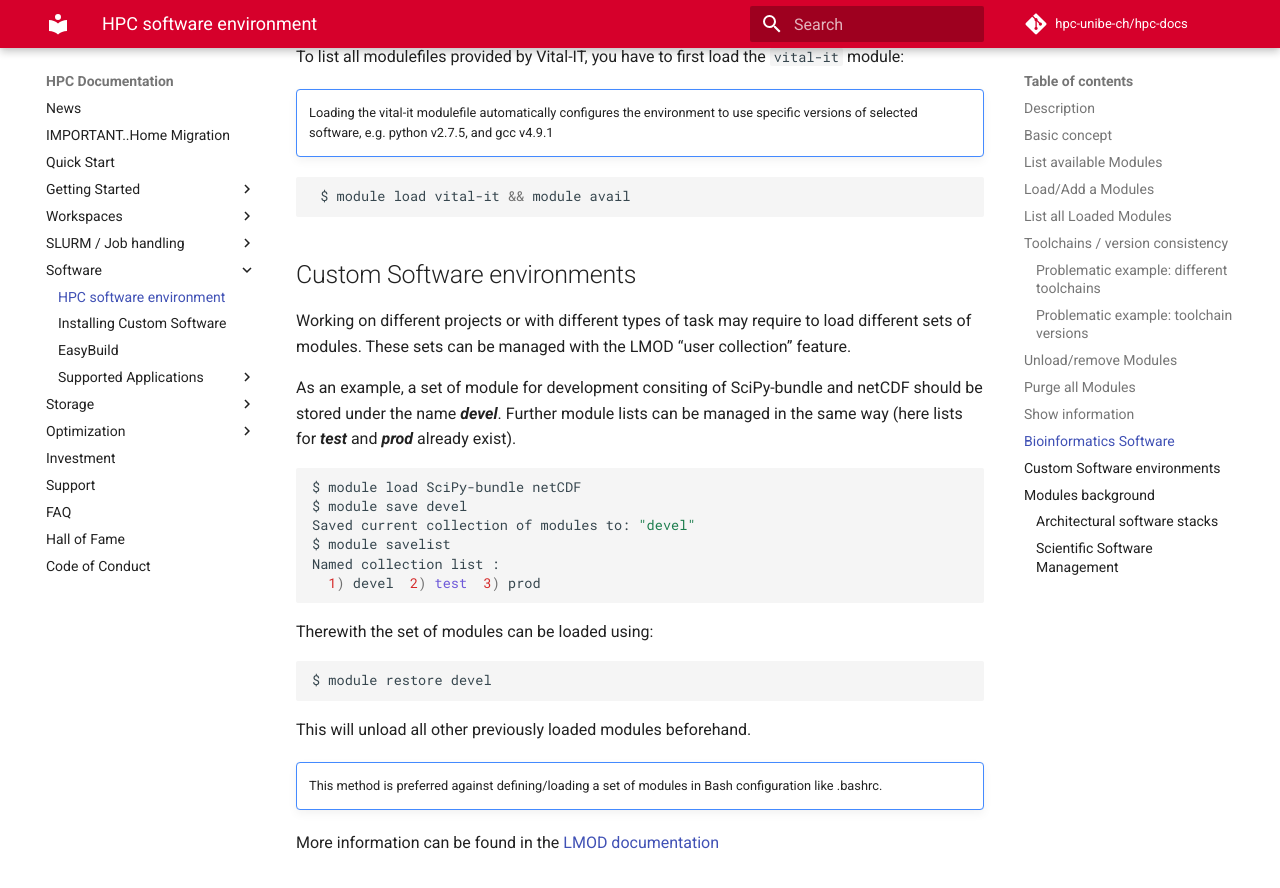
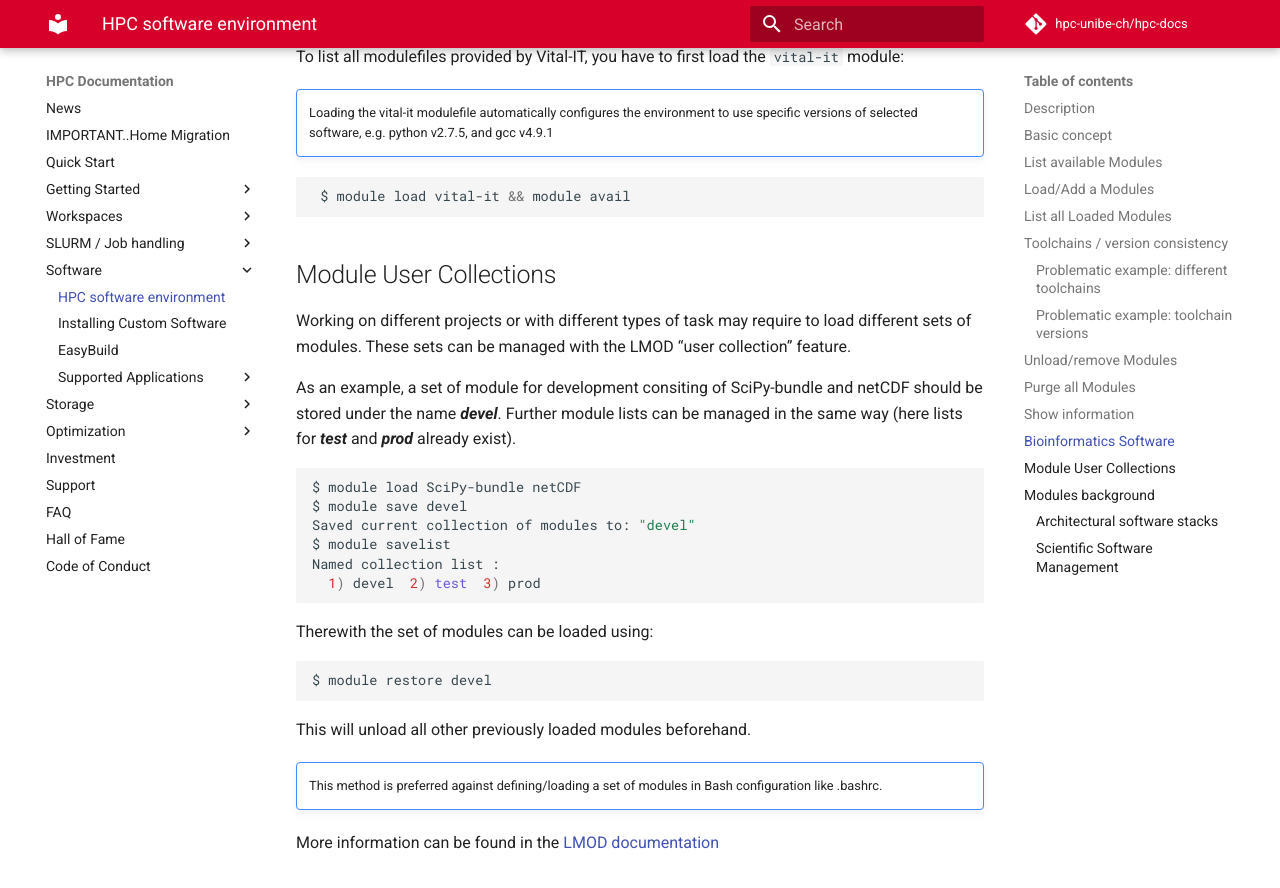
Before and after one commit to hpc-unibe-ch/hpc-unibe-ch.github.io, an MkDocs documentation site: the page built from docs/software/hpc-modules.md, in a window 1280 px wide and 900 px high, scrolled down 4660 px. Shown: the top 888 px of the window. Built offline with MkDocs 1.6.1 and Material for MkDocs 9.7.7, drawn with Linux system fonts in a browser that asks for light colours; comment, search, counter and statistics services are not loaded.

Commit message:
rename LMOD user collections

````diff
--- a/docs/software/hpc-modules.md
+++ b/docs/software/hpc-modules.md
@@ -184,7 +184,7 @@ To list all modulefiles provided by Vital-IT, you have to first load the `vital-
  $ module load vital-it && module avail
 ```
 
-## Custom Software environments
+## Module User Collections
 
 Working on different projects or with different types of task may require to load different sets of modules. These sets can be managed with the LMOD "user collection" feature.
 
````
